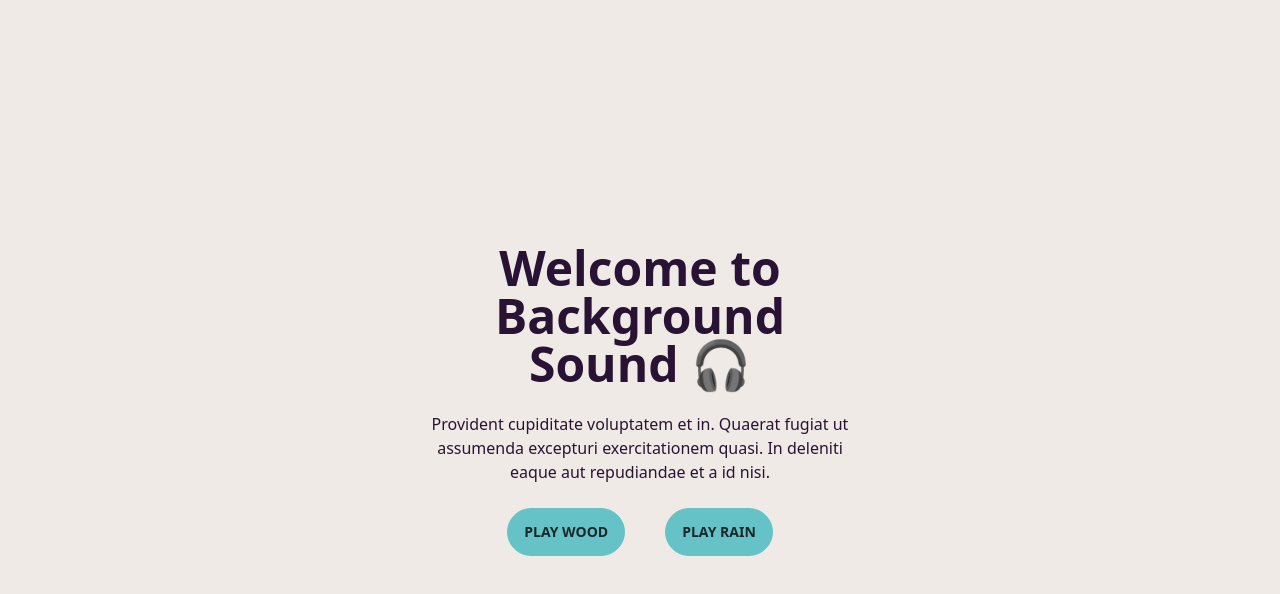
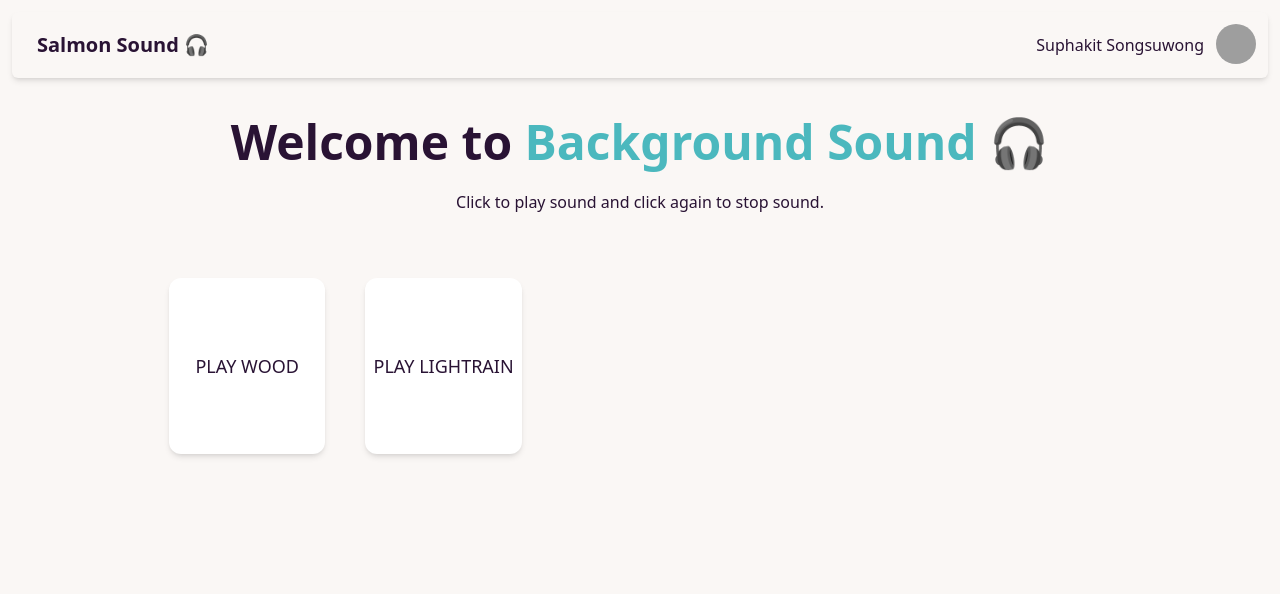
Before and after one commit to biskitsx/Mood-And-Sound-App, a Next.js app: page / in a window 1280 px wide. Shown: the top 594 px of the page. Built offline with nearby package versions, Linux system fonts and the light colour scheme; grey boxes are pictures that could not be loaded.

Commit message:
remove useEffect

```diff
--- a/pages/_app.tsx
+++ b/pages/_app.tsx
@@ -2,5 +2,5 @@ import '@/styles/globals.css'
 import type { AppProps } from 'next/app'
 
 export default function App({ Component, pageProps }: AppProps) {
-  return <Component {...pageProps} />
+    return <Component {...pageProps} />
 }
--- a/pages/index.tsx
+++ b/pages/index.tsx
@@ -1,8 +1,16 @@
-import { useRef, useEffect, useState } from 'react';
+import Nav from '@/components/Nav';
+import SoundBox from '@/components/SoundBox';
+import { sounds } from '@/data/sounds';
+import { useRef, useState } from 'react';
 
-type AudioRef = {
+export type AudioRef = {
     wood: React.MutableRefObject<HTMLAudioElement | null>;
     lightRain: React.MutableRefObject<HTMLAudioElement | null>;
+};
+
+export type IsPlaying = {
+    wood: boolean;
+    lightRain: boolean;
 };
 
 export default function Home() {
@@ -16,37 +24,21 @@ export default function Home() {
         lightRain: false,
     });
 
-    useEffect(() => {
-        audioRefs.wood.current = new Audio('/audio/wood.mp3');
-        audioRefs.lightRain.current = new Audio('/audio/light-rain.mp3');
-    }, []);
-
-    const playAndStopSound = (type: keyof AudioRef) => {
-        const audio = audioRefs[type].current;
-        if (audio) {
-            audio.loop = !isPlaying[type];
-            isPlaying[type] ? audio.pause() : audio.play();
-            setIsPlaying((prevState) => ({ ...prevState, [type]: !prevState[type] }));
-        }
-    };
-
     return (
-        <div className="hero min-h-screen bg-base-200">
-            <div className="hero-content text-center">
-                <div className="max-w-md">
-                    <h1 className="text-5xl font-bold">Welcome to Background Sound 🎧</h1>
+        <div className="p-3 flex flex-col gap-10 justify-center items-center">
+            <Nav />
+            <div className='w-9/12 flex flex-col gap-10 justify-center items-center'>
+                <div className='text-center'>
+                    <h1 className="text-5xl font-bold">Welcome to <span className='text-primary-focus'>Background Sound 🎧</span> </h1>
                     <p className="py-6">
-                        Provident cupiditate voluptatem et in. Quaerat fugiat ut assumenda excepturi exercitationem quasi. In deleniti
-                        eaque aut repudiandae et a id nisi.
+                        Click to play sound and click again to stop sound.
                     </p>
-                    <div className="flex gap-10 items-center justify-center">
-                        <button onClick={() => playAndStopSound('wood')} className="btn btn-primary">
-                            {isPlaying.wood ? 'Stop Wood' : 'Play Wood'}
-                        </button>
-                        <button onClick={() => playAndStopSound('lightRain')} className="btn btn-primary">
-                            {isPlaying.lightRain ? 'Stop Rain' : 'Play Rain'}
-                        </button>
-                    </div>
+                </div>
+                <div className="grid grid-cols-2 md:grid-cols-5 gap-10 items-center justify-center w-full">
+                    {sounds.map((sound, index) => (
+                        /* @ts-ignore */
+                        <SoundBox audioRefs={audioRefs} isPlaying={isPlaying} setIsPlaying={setIsPlaying} soundName={sound.name} src={sound.src} key={index} />
+                    ))}
                 </div>
             </div>
         </div>
```
